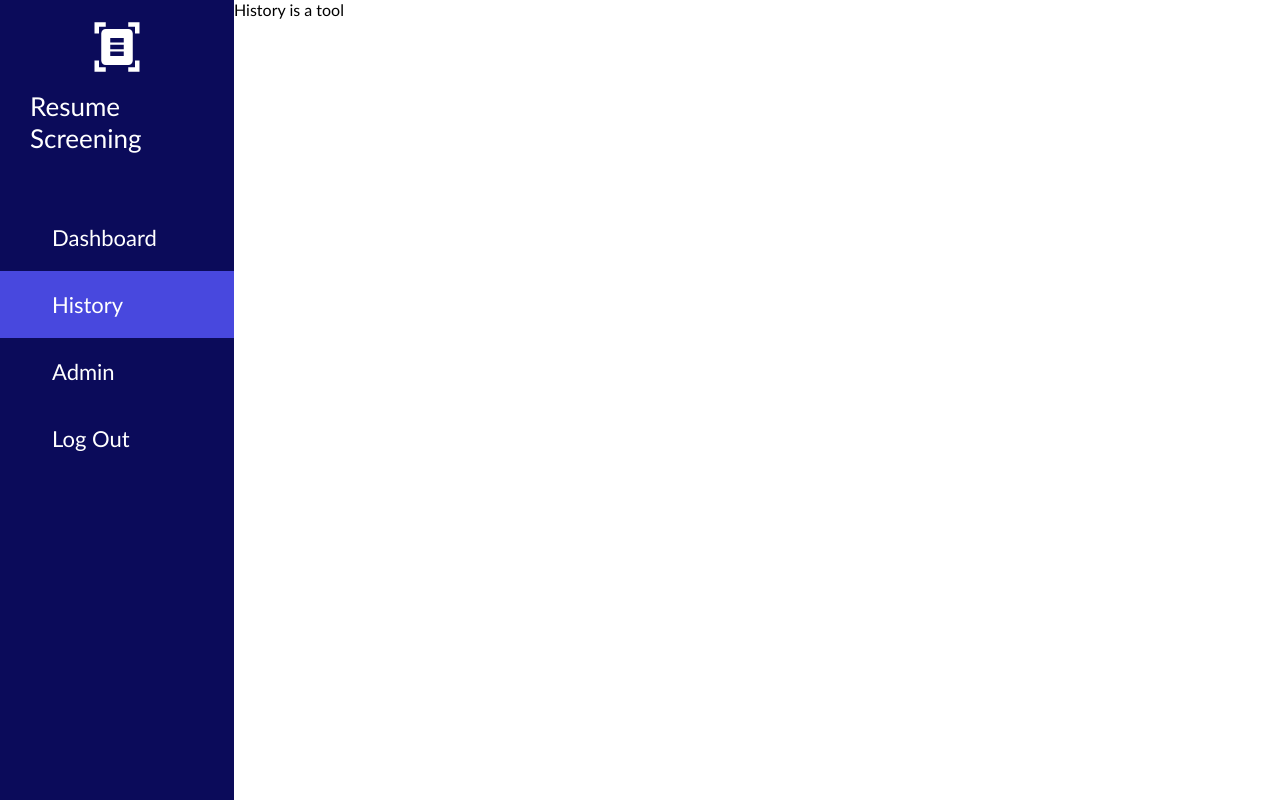
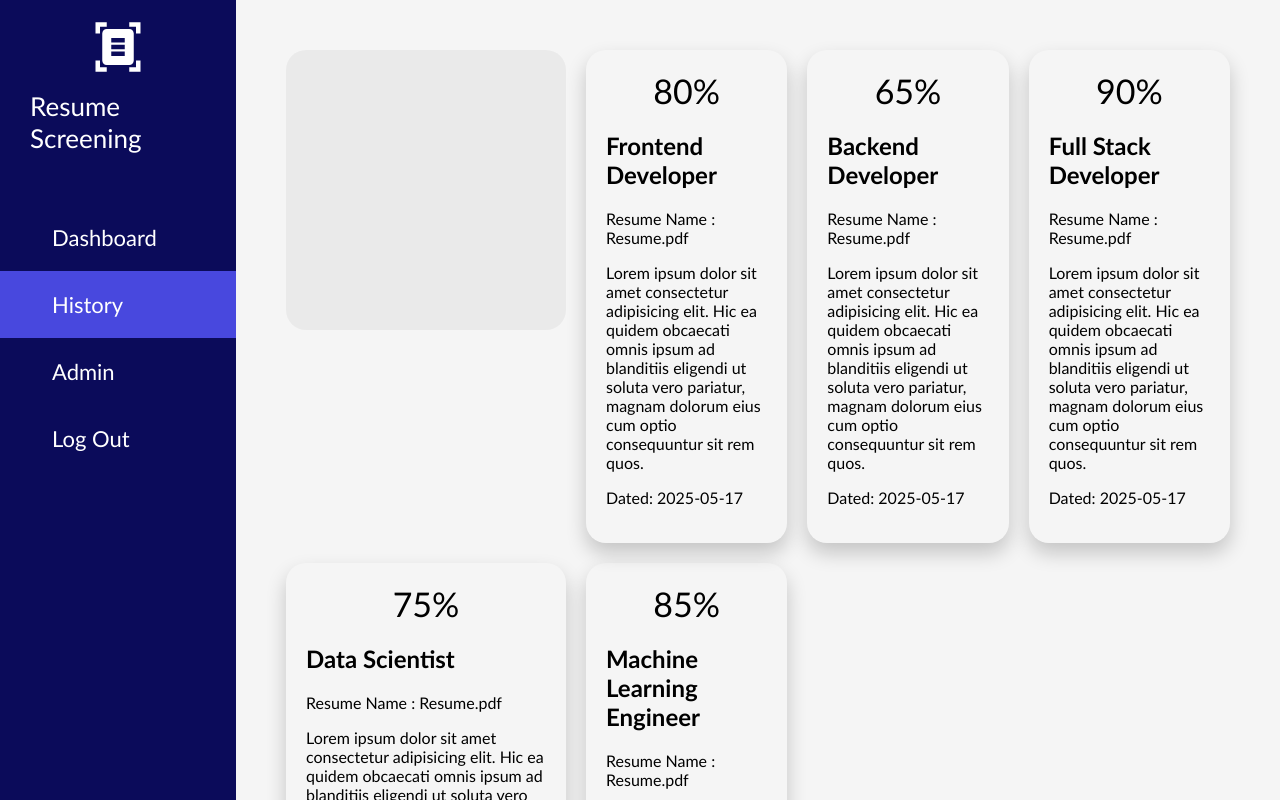
Before and after one commit to farhanhoq/Resume-Score-AI, a React (Vite) app: page /history in a window 1280 px wide. Built offline with nearby package versions, Linux system fonts and the light colour scheme; some icons are missing.

Commit message:
History tab basic setup

```diff
--- a/src/component/History/History.jsx
+++ b/src/component/History/History.jsx
@@ -1,8 +1,55 @@
 import React from 'react'
 import styles from './History.module.css'
+import Skeleton  from '@mui/material/Skeleton';
 
 export const History = () => {
   return (
-    <div>History is a tool</div>
+    <div className={styles.history}>
+      <div className={styles.historyCardBlock}>
+
+        <Skeleton variant="rectangular" width={280} height={280} style={{ borderRadius: '20px' }} />
+
+        <div className={styles.historyCard}>
+          <div className={styles.cardPercantage}>80%</div>
+          <h2>Frontend Developer</h2>
+          <p>Resume Name : Resume.pdf</p>
+          <p>Lorem ipsum dolor sit amet consectetur adipisicing elit. Hic ea quidem obcaecati omnis ipsum ad blanditiis eligendi ut soluta vero pariatur, magnam dolorum eius cum optio consequuntur sit rem quos.</p>
+          <p>Dated: 2025-05-17</p>
+        </div>
+
+        <div className={styles.historyCard}>
+          <div className={styles.cardPercantage}>65%</div>
+          <h2>Backend Developer</h2>
+          <p>Resume Name : Resume.pdf</p>
+          <p>Lorem ipsum dolor sit amet consectetur adipisicing elit. Hic ea quidem obcaecati omnis ipsum ad blanditiis eligendi ut soluta vero pariatur, magnam dolorum eius cum optio consequuntur sit rem quos.</p>
+          <p>Dated: 2025-05-17</p>
+        </div>
+
+        <div className={styles.historyCard}>
+          <div className={styles.cardPercantage}>90%</div>
+          <h2>Full Stack Developer</h2>
+          <p>Resume Name : Resume.pdf</p>
+          <p>Lorem ipsum dolor sit amet consectetur adipisicing elit. Hic ea quidem obcaecati omnis ipsum ad blanditiis eligendi ut soluta vero pariatur, magnam dolorum eius cum optio consequuntur sit rem quos.</p>
+          <p>Dated: 2025-05-17</p>
+        </div>
+
+        <div className={styles.historyCard}>
+          <div className={styles.cardPercantage}>75%</div>
+          <h2>Data Scientist</h2>
+          <p>Resume Name : Resume.pdf</p>
+          <p>Lorem ipsum dolor sit amet consectetur adipisicing elit. Hic ea quidem obcaecati omnis ipsum ad blanditiis eligendi ut soluta vero pariatur, magnam dolorum eius cum optio consequuntur sit rem quos.</p>
+          <p>Dated: 2025-05-17</p>
+        </div>
+
+        <div className={styles.historyCard}>
+          <div className={styles.cardPercantage}>85%</div>
+          <h2>Machine Learning Engineer</h2>
+          <p>Resume Name : Resume.pdf</p>
+          <p>Lorem ipsum dolor sit amet consectetur adipisicing elit. Hic ea quidem obcaecati omnis ipsum ad blanditiis eligendi ut soluta vero pariatur, magnam dolorum eius cum optio consequuntur sit rem quos.</p>
+          <p>Dated: 2025-05-17</p>
+        </div>
+
+      </div>
+    </div>
   )
 }
--- a/src/component/History/History.module.css
+++ b/src/component/History/History.module.css
@@ -0,0 +1,35 @@
+.history {
+    flex: 0.8;
+    height: 100vh;
+    overflow: auto;
+    padding: 50px;
+    background-color: whitesmoke;
+    box-sizing: border-box;
+}
+
+.historyCardBlock {
+    width: 100%;
+    display: grid;
+    gap: 20px;
+    grid-template-columns: 1fr 1fr 1fr 1fr;
+}
+
+.historyCard {
+    width: 100%;
+    box-shadow: 0 10px 20px rgba(0, 0, 0, 0.2);
+    border-radius: 20px;
+    padding: 20px;
+    box-sizing: border-box;
+}
+
+.cardPercantage {
+    font-size: 34px;
+    text-align: center;
+}
+
+@media screen and (max-width: 768px) {
+    .historyCardBlock {
+        grid-template-columns: 1fr;
+    }
+
+}
```
